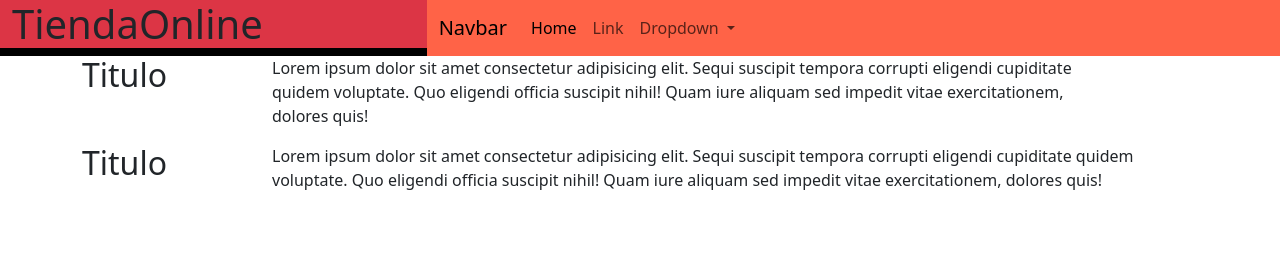
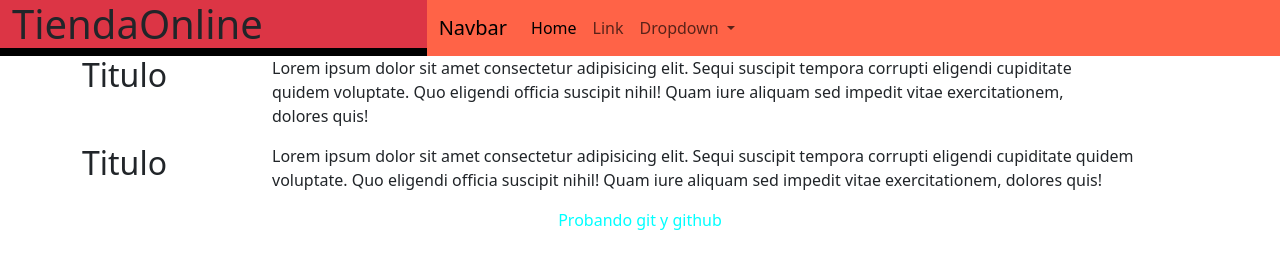
Before and after one commit to MateoDellaTorre/first-use-github, a plain HTML site: page index.html in a window 1280 px wide. Drawn offline with nearby package versions, Linux system fonts and the light colour scheme.

Commit message:
nuevo parrafo en el main

```diff
--- a/css/main.css
+++ b/css/main.css
@@ -6,3 +6,8 @@
 header{
     background-color: black;
 }
+
+main section div p{
+    text-align: center;
+    color: aqua;
+}
--- a/index.html
+++ b/index.html
@@ -68,6 +68,12 @@
             <p class="col-10">Lorem ipsum dolor sit amet consectetur adipisicing elit. Sequi suscipit tempora corrupti eligendi cupiditate quidem voluptate. Quo eligendi officia suscipit nihil! Quam iure aliquam sed impedit vitae exercitationem, dolores quis!</p>
         </div>
 
+        <section>
+          <div>
+            <p>Probando git y github</p>
+          </div>
+        </section>
+
     </main>
     <!--Script-->
     <script src="https://cdn.jsdelivr.net/npm/bootstrap@5.3.0-alpha3/dist/js/bootstrap.bundle.min.js" integrity="sha384-ENjdO4Dr2bkBIFxQpeoTz1HIcje39Wm4jDKdf19U8gI4ddQ3GYNS7NTKfAdVQSZe" crossorigin="anonymous"></script>
```
